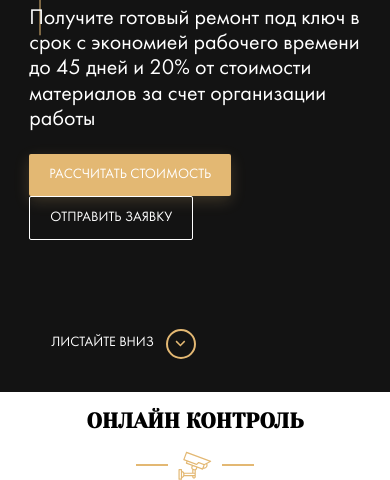
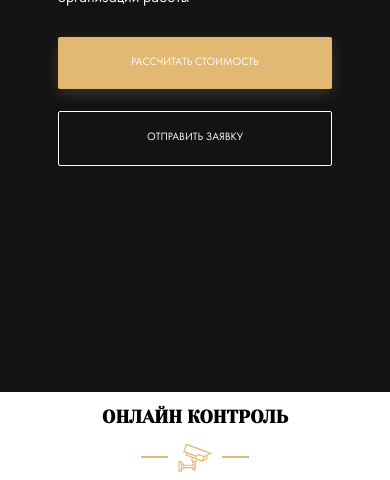
Before and after one commit to ArtemZabirov/repair-design, a website: page index.html in a window 390 px wide. Shown: the part 452-932 px from the top of the page. Drawn offline with Linux system fonts and the light colour scheme; files whose address does not match are found by name.

Commit message:
feat: add media.sass

```diff
--- a/index.html
+++ b/index.html
@@ -6,7 +6,7 @@
   <meta name="viewport" content="width=device-width, initial-scale=1.0">
   <link href="https://fonts.googleapis.com/css2?family=Yeseva+One&display=swap" rel="stylesheet">
   <link rel="stylesheet" href="css/style.css">
-  <title>Document</title>
+  <title>Repair Design Project</title>
 </head>
 <body>
   <header class="header">
--- a/sass/_interface.sass
+++ b/sass/_interface.sass
@@ -1,8 +1,9 @@
 .button
-  padding: 13px 20px
+  padding: 11px 24px
   border: none
   border-radius: 2px
   text-transform: uppercase
+  font-size: 0.92rem
   &:hover
     cursor: pointer
   &--primary
--- /dev/null
+++ b/sass/_media.sass
@@ -0,0 +1,43 @@
+@media screen and ( max-width: 1300px )
+  html
+    font-size: 12px
+  .nav
+    &__item
+      margin-right: 1rem
+@media screen and ( max-width: 992px )
+  .nav
+    display: none
+  .hero
+    &__instagram
+      display: none
+    &__content
+      margin-left: 0
+@media screen and ( max-width: 460px )
+  .contacts
+    &__phone
+      margin-right: 0
+      color: $light
+      text-decoration: none
+    &__button
+      display: none
+  .title
+    font-size: 1.64rem
+  .hero
+    &__scroll-down
+      display: none
+    &__content
+      margin: auto
+      max-width: 22.86rem
+      width: 100%
+    &__text
+      font-size: 1.29rem
+      margin-bottom: 2.28rem
+    &__button
+      display: block
+      max-width: 24.14rem
+      width: 100%
+      margin-bottom: 1.85rem
+@media screen and ( max-height: 520px )
+  .hero
+    &__scroll-down
+      display: none
--- a/sass/_settings.sass
+++ b/sass/_settings.sass
@@ -1,8 +1,10 @@
 *, *:before, *:after
   box-sizing: border-box
+html
+  font-size: 14px
 body
   font-family: 'Futura Book', sans-serif
-  font-size: 14px
+  font-size: 1rem
 .section
   &-title
     text-align: center
@@ -14,7 +16,7 @@ body
       align-items: center
       &::before, &::after
         content: ''
-        width: 32px
+        width: 2.285rem
         height: 2px
         background-color: $primary
         margin: 0 10px
--- a/sass/style.sass
+++ b/sass/style.sass
@@ -7,3 +7,6 @@
 @import 'templates/header'
 @import 'templates/hero'
 @import 'templates/control'
+
+
+@import 'media'
--- a/sass/templates/_header.sass
+++ b/sass/templates/_header.sass
@@ -11,6 +11,7 @@
   justify-content: space-between
   align-items: center
 .logo
+  font-size: 1.075rem
   color: $primary
   text-transform: uppercase
 .nav
@@ -18,7 +19,7 @@
     text-decoration: none
     color: $light
     text-transform: uppercase
-    margin-right: 40px
+    margin-right: 2.5rem
     transition: color 0.2s
     &:hover
       color: $primary
@@ -26,4 +27,4 @@
   color: $primary
 .contacts
   &__phone
-    margin-right: 45px
+    margin-right: 3.214rem
--- a/sass/templates/_hero.sass
+++ b/sass/templates/_hero.sass
@@ -4,7 +4,7 @@
   flex-direction: column
   justify-content: center
   align-items: flex-start
-  padding-top: 100px
+  padding-top: 7.14rem
   background: $dark url('../img/hero-bg.jpg') no-repeat center / cover
   height: 100vh
   color: $light
@@ -18,17 +18,24 @@
     background-color: rgba($dark, 0.7)
   &__content
     position: relative
-    max-width: 670px
+    max-width: 47.857rem
+    margin-left: 4.28rem
+  &__title
+    margin-bottom: 1rem
   &__text
-    font-size: 22px
-    max-width: 500px
+    font-size: 1.57rem
+    line-height: 131%
+    max-width: 35.714rem
+    margin: 0
+    margin-bottom: 3rem
   &__button
-    margin-right: 20px
+    margin-right: 1.428rem
+    padding: 20px 35px
   &__instagram
     position: absolute
     left: 0
     top: 0
-    max-width: 80px
+    max-width: 5.714rem
     height: 100%
   &__scroll-down
     position: absolute
@@ -37,8 +44,8 @@
     align-items: center
     left: 0
     bottom: 0
-    min-width: 247px
-    min-height: 97px
+    min-width: 17.64rem
+    min-height: 6.92rem
     background-color: $dark
     text-transform: uppercase
     text-decoration: none
@@ -46,11 +53,11 @@
     &::after
       content: ''
       background: url('../img/arrow-down.svg') no-repeat center
-      width: 30px
-      height: 30px
+      width: 2.14rem
+      height: 2.14rem
       border: 2px solid $primary
       border-radius: 50%
-      margin-left: 12px
+      margin-left: 0.857rem
 .instagram
   display: flex
   justify-content: center
@@ -64,16 +71,18 @@
     text-decoration: none
     transform: rotate(90deg)
     line-height: 0.7
+    font-size: 1.1rem
     &::after
       content: ''
-      width: 50px
+      width: 3.57rem
       height: 1px
       background-color: $primary
-      margin-left: 8px
+      margin-left: 0.57rem
 .title
   margin: 0
   font-family: 'Yeseva One', cursive
   text-transform: uppercase
-  font-size: 40px
+  font-size: 2.857rem
+  line-height: 3.78rem
   &--primary
     color: $primary
```
Also changed, not shown: css/style.css, 1 other file.
